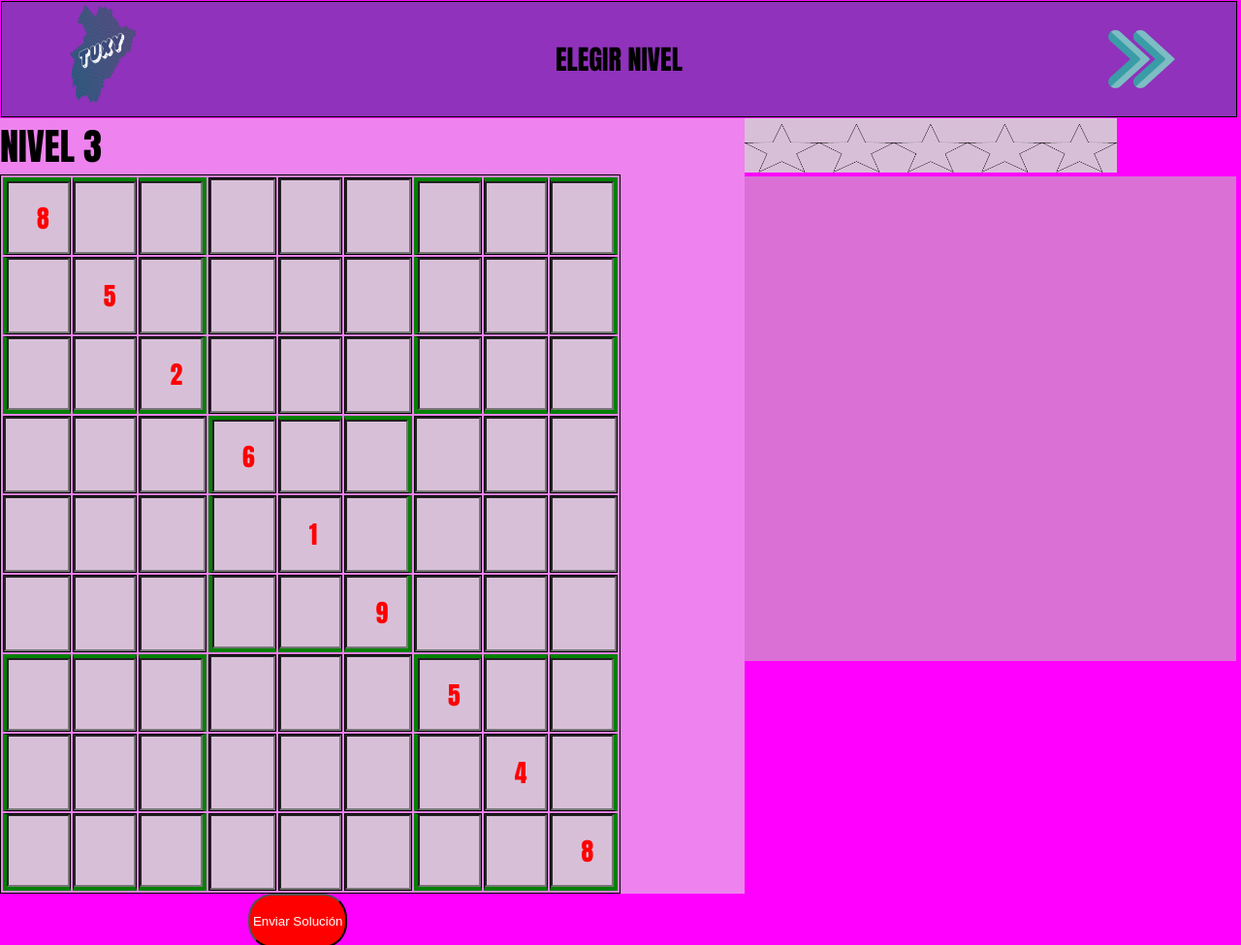
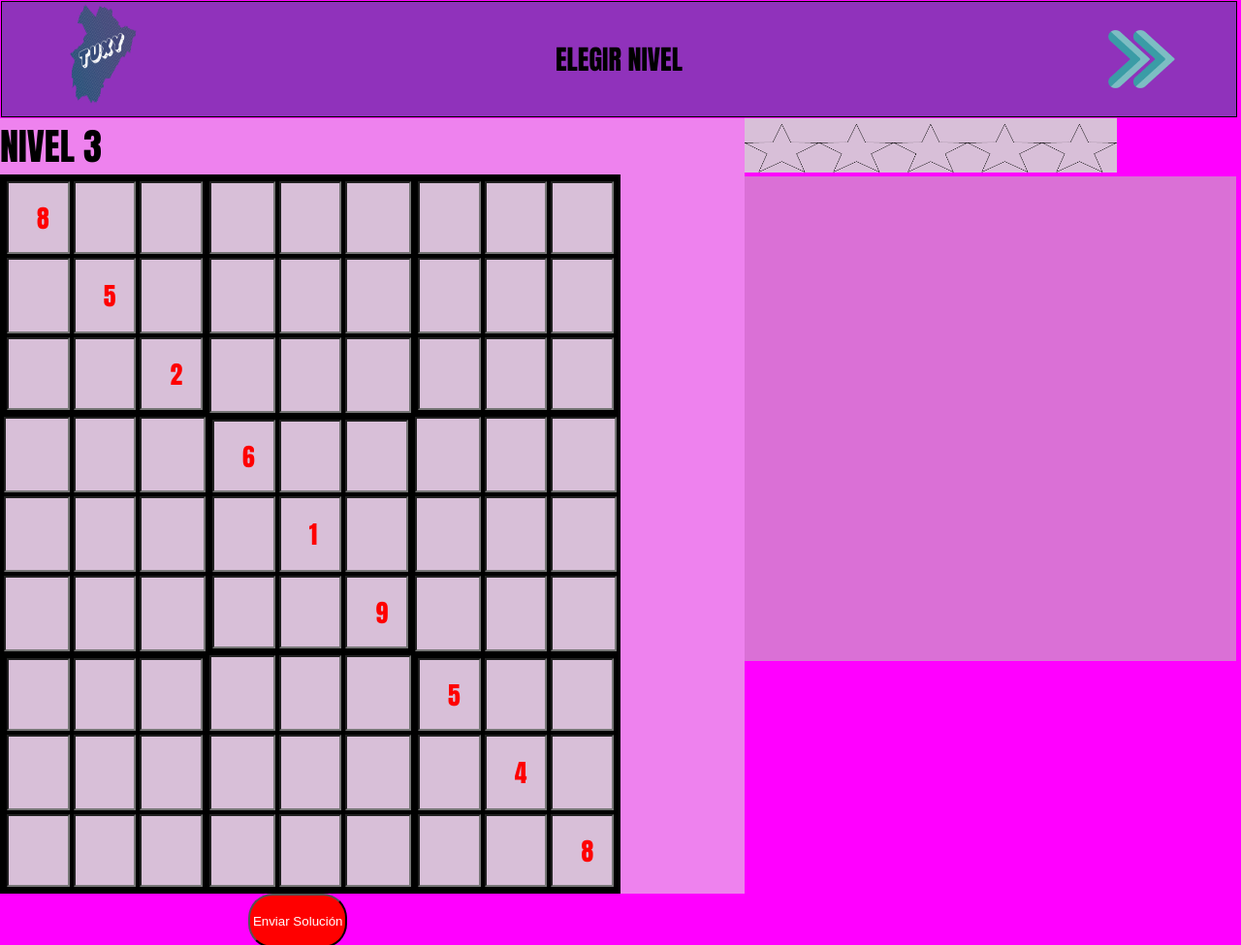
Before and after one commit to David64423/sudoku, a PHP site: page /nivel3.php in a window 1280 px wide. Shown: the top 975 px of the page at 97% size. Run offline with PHP 8.4, Linux system fonts and the light colour scheme.

Commit message:
Todavia arreglando la separacion del contenido de las tablas

```diff
--- a/nivel3.php
+++ b/nivel3.php
@@ -27,9 +27,9 @@
                 <td class="bordeI bordeA"> <input  max=9 min=1 class="lugares" type="number" name="" id="" readonly> </td>
                 <td class="bordeA"> <input  max=9 min=1 class="lugares" type="number" name="" id=""> </td>
                 <td class="bordeD bordeA"> <input  max=9 min=1 class="lugares" type="number" name="" id=""> </td>
-                <td> <input  max=9 min=1 class="lugares" type="number" name="" id=""> </td>
-                <td> <input  max=9 min=1 class="lugares" type="number" name="" id=""> </td>
-                <td> <input max=9 min=1 class="lugares" type="number" name="" id=""> </td>
+                <td class="bordeA"> <input  max=9 min=1 class="lugares" type="number" name="" id=""> </td>
+                <td class="bordeA"> <input  max=9 min=1 class="lugares" type="number" name="" id=""> </td>
+                <td class="bordeA"> <input max=9 min=1 class="lugares" type="number" name="" id=""> </td>
                 <td class="bordeI bordeA"> <input max=9 min=1 class="lugares" type="number" name="" id=""></td>
                 <td class="bordeA"> <input  max=9 min=1 class="lugares" type="number" name="" id=""> </td>
                 <td class="bordeA bordeD"> <input max=9 min=1 class="lugares" type="number" name="" id=""></td>
@@ -135,9 +135,9 @@
                 <td class="bordeAb bordeI"> <input max=9 min=1 class="lugares" type="number" name="" id=""></td>
                 <td class="bordeAb"> <input  max=9 min=1 class="lugares" type="number" name="" id=""> </td>
                 <td class="bordeAb bordeD"> <input max=9 min=1 class="lugares" type="number" name="" id=""> </td>
-                <td> <input max=9 min=1 class="lugares" type="number" name="" id=""> </td>
-                <td> <input max=9 min=1 class="lugares" type="number" name="" id=""> </td>
-                <td> <input max=9 min=1 class="lugares" type="number" name="" id=""> </td>
+                <td class="bordeAb"> <input max=9 min=1 class="lugares" type="number" name="" id=""> </td>
+                <td class="bordeAb"> <input max=9 min=1 class="lugares" type="number" name="" id=""> </td>
+                <td class="bordeAb"> <input max=9 min=1 class="lugares" type="number" name="" id=""> </td>
                 <td class="bordeAb bordeI"> <input  max=9 min=1 class="lugares" type="number" name="" id=""> </td>
                 <td class="bordeAb">  <input max=9 min=1 class="lugares" type="number" name="" id=""> </td>
                 <td class="bordeAb bordeD"> <input  max=9 min=1 class="lugares" type="number" name="" id="" readonly> </td>
--- a/phpRedundancia/styleBordes.php
+++ b/phpRedundancia/styleBordes.php
@@ -1,14 +1,22 @@
+:root{
+    --borde:4px solid black;
+}
+
+table{
+    background-color:black;
+}
+
 .bordeD{
-        border-right: 4px solid green;
+        border-right:var(--borde);
   }
 
   .bordeI{
-        border-left: 4px solid green;
+        border-left: var(--borde);
   }
 
   .bordeA{
-        border-top: 4px solid green;
+        border-top: var(--borde);
   }
   .bordeAb{
-        border-bottom: 4px solid green;
+        border-bottom: var(--borde);
   }
```
Also changed, not shown: nivel2.php (+4 -4 lines).
